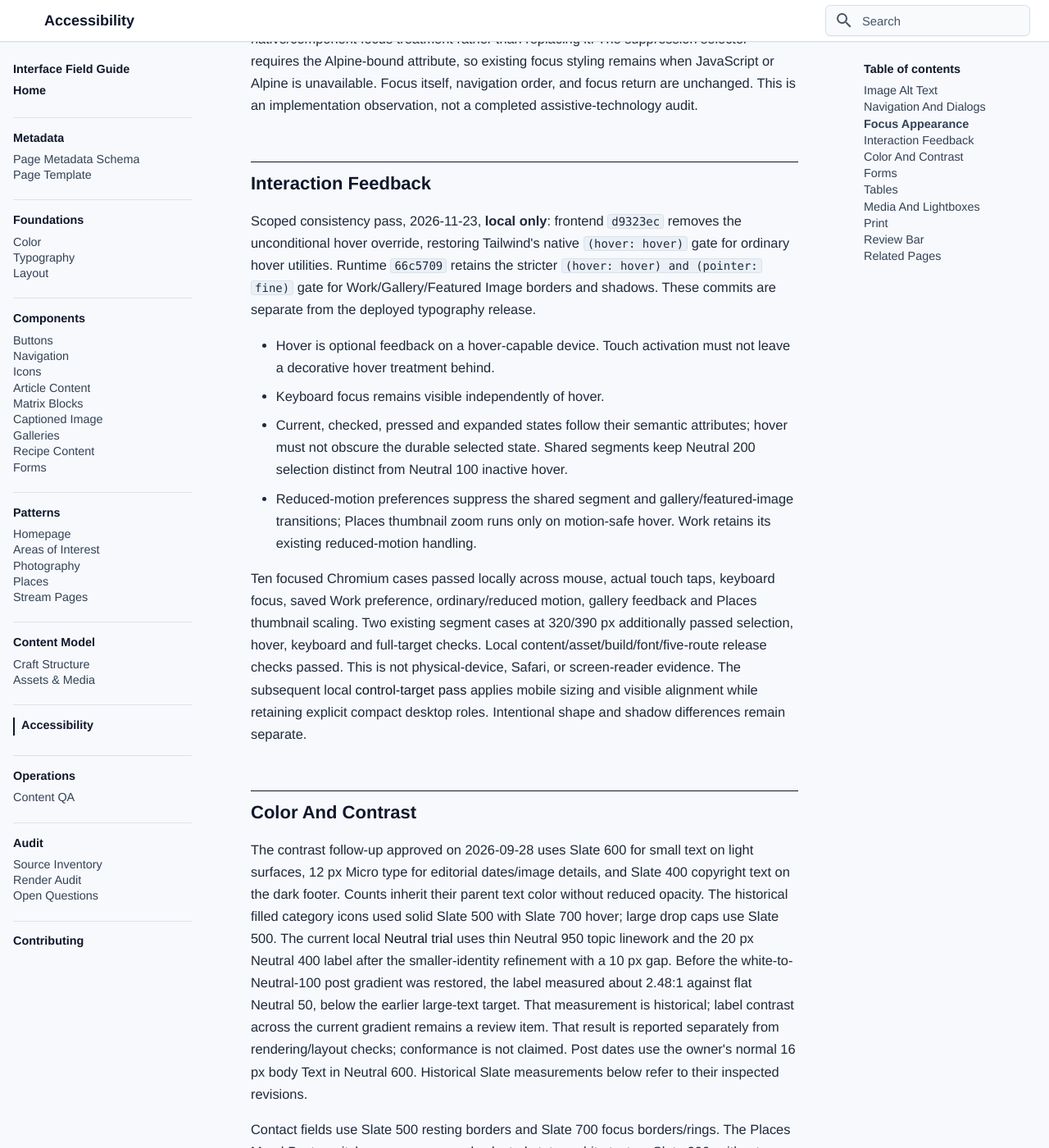
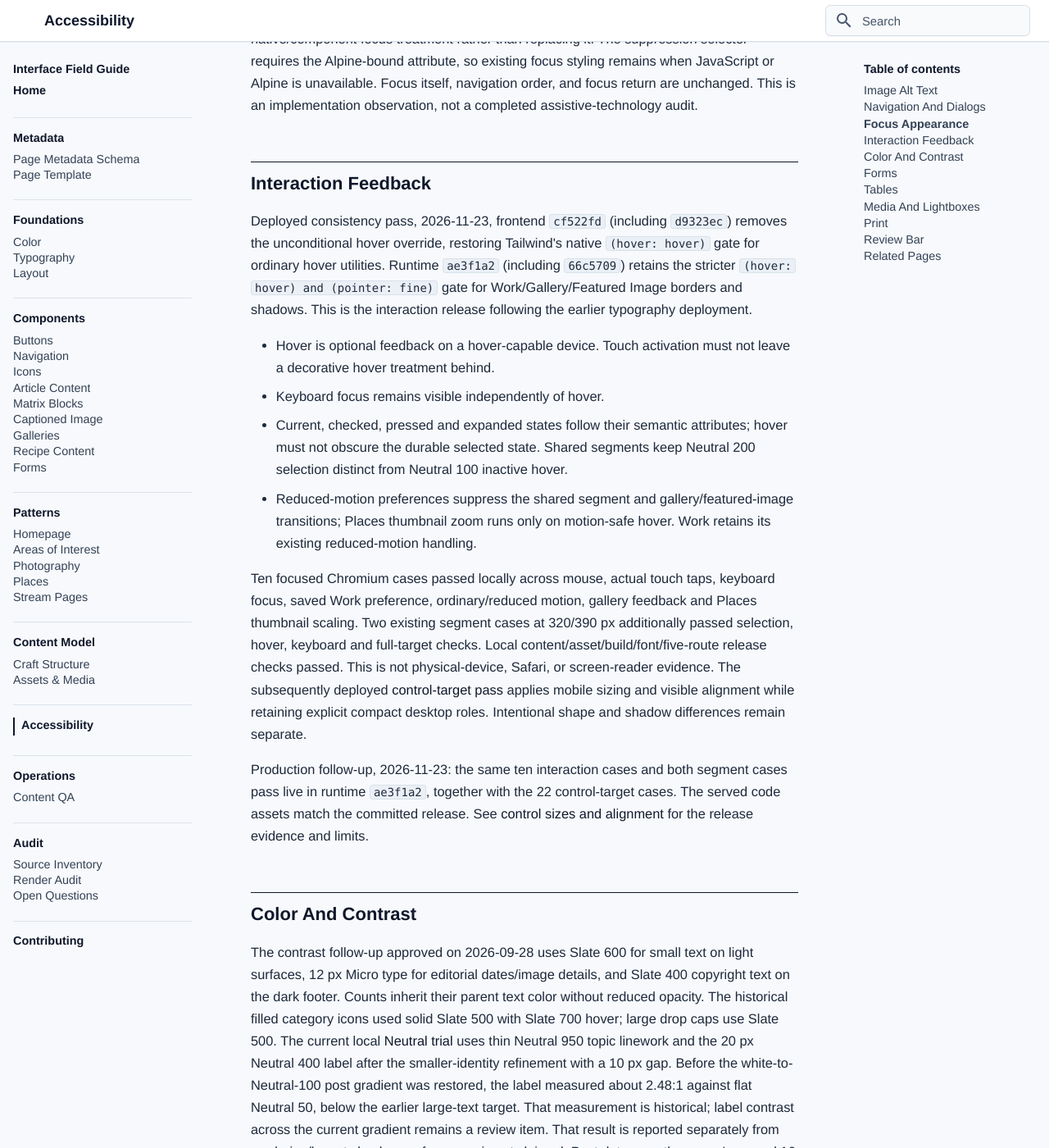
Before and after one commit to bentilden/Design-System, an MkDocs documentation site: the page built from docs/accessibility/index.md, in a window 1280 px wide and 1400 px high, scrolled down 1589 px. Shown: the whole window at 82% size. Built offline with MkDocs 1.6.1 and Material for MkDocs 9.7.7, drawn with Linux system fonts in a browser that asks for light colours; some web fonts are replaced.

Commit message:
Record production verification of interaction consistency
(cherry picked from commit b9ab1549cb595ea41aee95039254f26685bd8f2d)

```diff
--- a/docs/accessibility/index.md
+++ b/docs/accessibility/index.md
@@ -48,14 +48,16 @@ Scoped first-release review, 2026-09-28: `bentilden.com/templates/_layout.twig`
 
 ## Interaction Feedback
 
-Scoped consistency pass, 2026-11-23, **local only**: frontend `d9323ec` removes the unconditional hover override, restoring Tailwind's native `(hover: hover)` gate for ordinary hover utilities. Runtime `66c5709` retains the stricter `(hover: hover) and (pointer: fine)` gate for Work/Gallery/Featured Image borders and shadows. These commits are separate from the deployed typography release.
+Deployed consistency pass, 2026-11-23, frontend `cf522fd` (including `d9323ec`) removes the unconditional hover override, restoring Tailwind's native `(hover: hover)` gate for ordinary hover utilities. Runtime `ae3f1a2` (including `66c5709`) retains the stricter `(hover: hover) and (pointer: fine)` gate for Work/Gallery/Featured Image borders and shadows. This is the interaction release following the earlier typography deployment.
 
 - Hover is optional feedback on a hover-capable device. Touch activation must not leave a decorative hover treatment behind.
 - Keyboard focus remains visible independently of hover.
 - Current, checked, pressed and expanded states follow their semantic attributes; hover must not obscure the durable selected state. Shared segments keep Neutral 200 selection distinct from Neutral 100 inactive hover.
 - Reduced-motion preferences suppress the shared segment and gallery/featured-image transitions; Places thumbnail zoom runs only on motion-safe hover. Work retains its existing reduced-motion handling.
 
-Ten focused Chromium cases passed locally across mouse, actual touch taps, keyboard focus, saved Work preference, ordinary/reduced motion, gallery feedback and Places thumbnail scaling. Two existing segment cases at 320/390 px additionally passed selection, hover, keyboard and full-target checks. Local content/asset/build/font/five-route release checks passed. This is not physical-device, Safari, or screen-reader evidence. The subsequent local [control-target pass](../components/buttons.md#control-sizes-and-alignment) applies mobile sizing and visible alignment while retaining explicit compact desktop roles. Intentional shape and shadow differences remain separate.
+Ten focused Chromium cases passed locally across mouse, actual touch taps, keyboard focus, saved Work preference, ordinary/reduced motion, gallery feedback and Places thumbnail scaling. Two existing segment cases at 320/390 px additionally passed selection, hover, keyboard and full-target checks. Local content/asset/build/font/five-route release checks passed. This is not physical-device, Safari, or screen-reader evidence. The subsequently deployed [control-target pass](../components/buttons.md#control-sizes-and-alignment) applies mobile sizing and visible alignment while retaining explicit compact desktop roles. Intentional shape and shadow differences remain separate.
+
+Production follow-up, 2026-11-23: the same ten interaction cases and both segment cases pass live in runtime `ae3f1a2`, together with the 22 control-target cases. The served code assets match the committed release. See [control sizes and alignment](../components/buttons.md#control-sizes-and-alignment) for the release evidence and limits.
 
 ## Color And Contrast
 
```
Also changed, not shown: docs/components/buttons.md (+3 -1 lines), docs/components/forms.md (+1 -1 lines), docs/components/galleries.md (+1 -1 lines), docs/components/navigation.md (+1 -1 lines), docs/patterns/places.md (+1 -1 lines).
